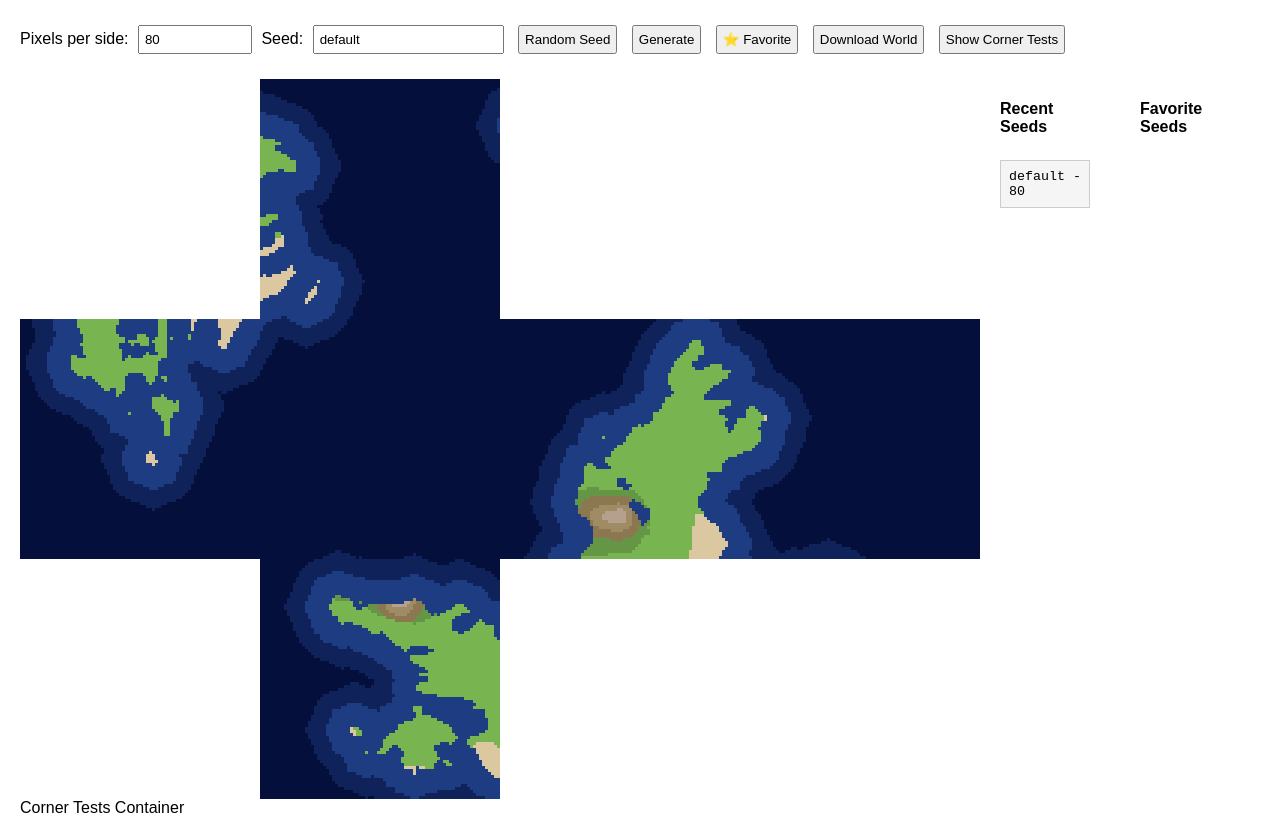
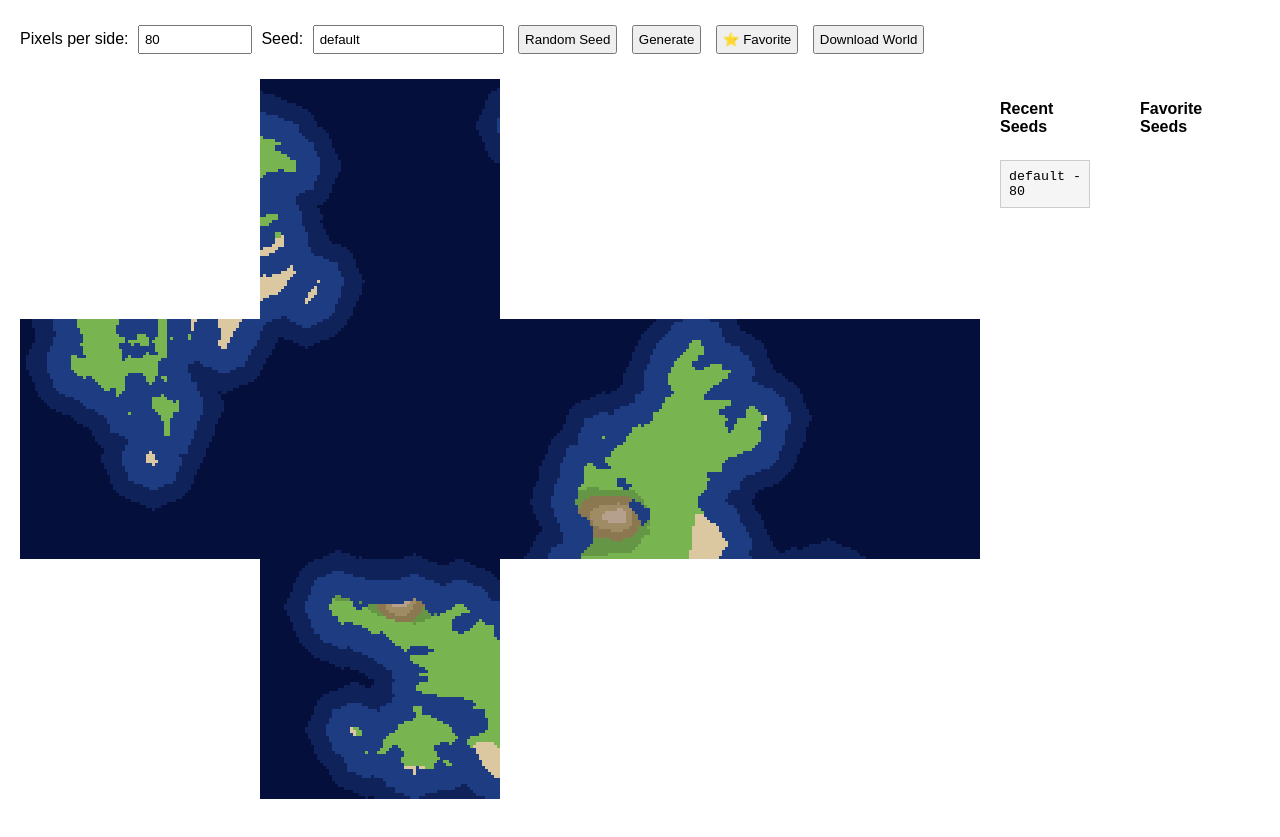
Before and after one commit to luke-sparks/luke-sparks.github.io, a plain HTML site: page cubemap.html in a window 1280 px wide. Drawn offline with Linux system fonts and the light colour scheme.

Commit message:
Hide corner tests and fix container

```diff
--- a/cubemap.html
+++ b/cubemap.html
@@ -69,7 +69,7 @@
         <button onclick="generate()">Generate</button>
         <button onclick="addToFavorites()">⭐ Favorite</button>
         <button onclick="downloadCubeNet()">Download World</button>
-        <button onclick="generateCornerTests()">Show Corner Tests</button>
+        <!-- <button onclick="generateCornerTests()">Show Corner Tests</button> -->
     </div>
 
     <div style="display: flex; gap: 20px;">
@@ -91,7 +91,6 @@
         </div>
     </div>
 
-    Corner Tests Container
     <div id="cornerTestsContainer" style="display: none; margin-top: 30px;">
         <h3>Corner Tests (24 tests at default 80px size)</h3>
         <div id="cornerTestsGrid" style="display: grid; grid-template-columns: repeat(4, 1fr); gap: 20px; margin-top: 20px;"></div>
```
